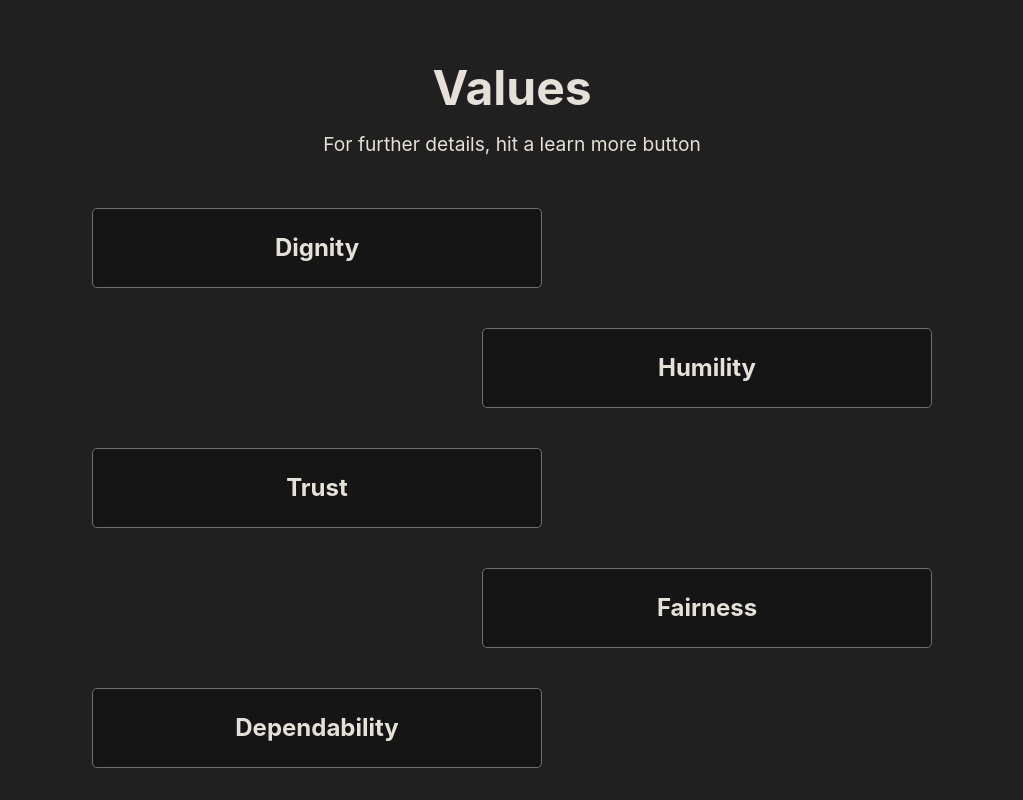
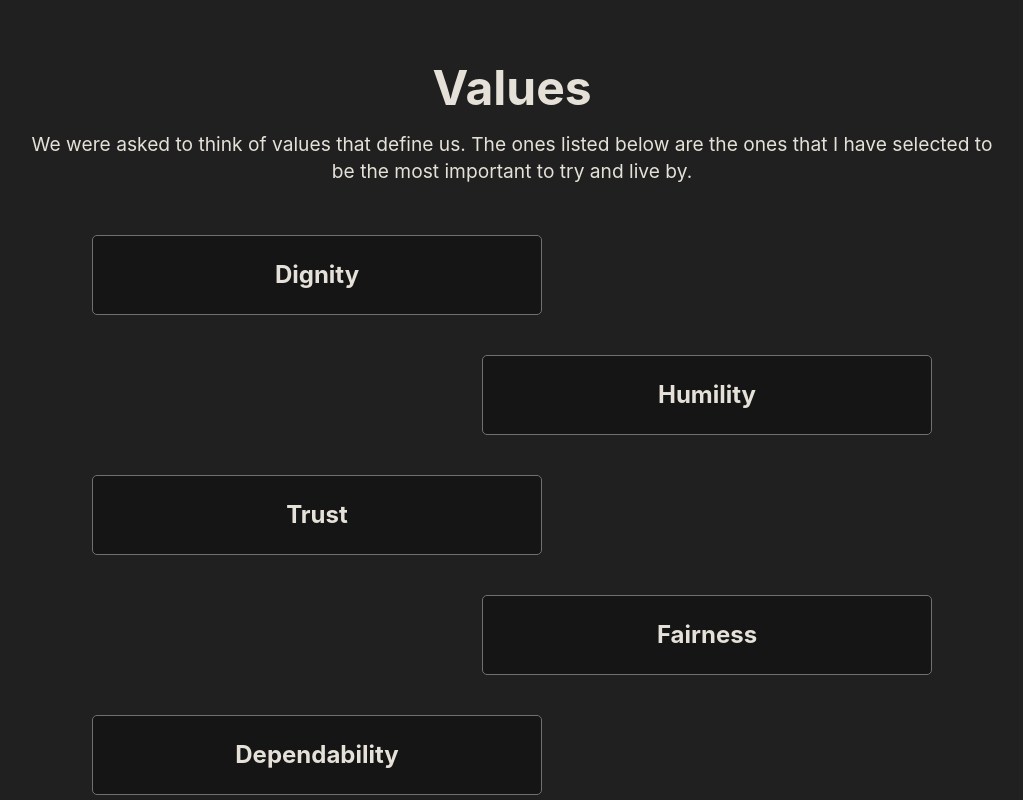
Before and after one commit to jrgrantham/james-grantham, a React (Create React App) app: page / in a window 1280 px wide. Shown: the part 3520-4320 px from the top of the page, without its empty margins (128-1151 px from the left). Built offline with nearby package versions, Linux system fonts and the light colour scheme; no server answers.

Commit message:
apply link to captions

```diff
--- a/src/components/landing/Captions.jsx
+++ b/src/components/landing/Captions.jsx
@@ -3,21 +3,24 @@ import { Link } from "react-router-dom";
 
 import SectionTitle from "../reusable/SectionTitle";
 
-import { captions, captionTitle, captionComment } from "../../data/captions";
+import { title, comment, values } from "../../data/values";
 import { Captions } from "./captionsStyling";
 
 export default function LandingCaptions() {
   return (
+    // id is used to find scroll height
     <Captions id="captions">
-      <SectionTitle title={captionTitle} description={captionComment} />
-      {captions.map((caption, index) => (
+      {/* reusable title populated through props */}
+      <SectionTitle title={title} description={comment} />
+      {values.map((caption, index) => (
         <div
-          // to='/professional'
-          onClick={''}
+          onClick={""}
           key={index}
           className={index % 2 === 0 ? "left caption" : "right caption"}
         >
-          <h5 className='toggle darkmode' >{caption}</h5>
+          <Link to='/professional'>
+            <h5 className="toggle darkmode">{caption.title}</h5>
+          </Link>
         </div>
       ))}
     </Captions>
--- a/src/components/landing/captionsStyling.jsx
+++ b/src/components/landing/captionsStyling.jsx
@@ -21,23 +21,30 @@ export const Captions = styled(Container)`
 
   a {
     color: inherit
+    margin: auto;
+    margin-bottom: 20px;
+    width: 85%;
+
+    @media (min-width: ${mediaBreak}) {
+      margin: 0 80px 40px 80px;
+      width: 450px;
+      // min-height: 80px;
+    }
   }
 
   h5 {
     background-color: ${landingCaption};
-    margin: auto;
-    margin-bottom: 20px;
     display: flex;
     justify-content: center;
     align-items: center;
     border: 1px solid ${landingCaptionBorder};
     border-radius: ${borderRad};
-    width: 85%;
+    // width: 85%;
     min-height: 70px;
     transition: transform ${transition};
 
     @media (min-width: ${mediaBreak}) {
-      margin: 0 80px 40px 80px;
+      // margin: 0 80px 40px 80px;
       width: 450px;
       min-height: 80px;
     }
--- a/src/components/professional/MainContent.jsx
+++ b/src/components/professional/MainContent.jsx
@@ -68,6 +68,8 @@ export default function MainContent(props) {
 
 const Container = styled.div`
 
+  width: 100%;
+
   .article {
     width: 100%;
     padding: ${professionalInnerPad};
--- a/src/data/aboutMe.js
+++ b/src/data/aboutMe.js
@@ -6,7 +6,6 @@ export const aboutMe = [
     contents: [
       'Originally from Hull, I moved to Aberdeen several years ago when my former boss asked if I\'d be interesting in moving to the "Oil and Gas Capital". I relocated, bought my first proprty and started a new chapter in my life.',
       "I'm still based in Aberdeen but would consider working in another city anywhere in the country. That said, I'm comfortable working from home. I have prior experience of managing remote teams (offshore) and recent experience working remotely, collaborating with teams in different time zones from around the world.",
-      "All the pieces ",
       "I have 3 lovely boys that I love spending time with, be it swimming, iceskating, bike rides, skimming stones or even turning the living room into a \"cinema\"!",
     ],
     display: false
@@ -14,13 +13,9 @@ export const aboutMe = [
   {
     title: "Software Development",
     introduction:
-      "After brief exposure to coding .",
+      "My experience of Lambda school is a mixed one. It is without doubt the hardest I have ever had to work for a sustained period of time. It was intense, difficult, frustrating and relentless its its endeavour to teach us. I have however made some good friends that I imagine I will remain in contact with.",
     contents: [
-      '',
-      '',
-      '',
-      '',
-      '',
+      '****** coming soon ******',
     ],
     display: false
   },
--- a/src/data/captions.js
+++ b/src/data/captions.js
@@ -1,5 +1,5 @@
-export const captionTitle = 'Values'
-export const captionComment = 'For further details, hit a learn more button'
+export const captionTitle = ''
+export const captionComment = ''
 
 export const captions = [
   // 'Experienced Engineer',
@@ -7,13 +7,6 @@ export const captions = [
   // 'Minimalist, no frills',
   // 'Perfectionist',
   // 'Collaborator',
-  'Dignity',
-  'Humility',
-  'Trust',
-  'Fairness',
-  'Dependability',
-  'Decisiveness',
-  'Honesty',
   // 'Innovative',
   // 'Intuitive',
   // 'Persistence',
--- a/src/data/timeLine.js
+++ b/src/data/timeLine.js
@@ -1,9 +1,9 @@
 export const timeLine = [
   {
     title: "Lambda School",
-    introduction: "Joined Lambda School to learn how to be a full stack web developer",
+    introduction: "Joined Lambda School to learn how to be a full stack web developer.",
     contents: [
-      ""
+      "****** coming soon ******"
     ],
     display: false
   },
@@ -15,7 +15,7 @@ export const timeLine = [
       "Responsible for managing workloads, prioritising and scheduling inspection activities and completing the inspection scope on time and within budget. Anomaly reviews, repair recommendations, inspection summaries, team briefs, and budget tracking and forecasting.",
       "Restructured the project, developing new systems and processes to better manage the large amount of data generated. This increased project efficiency turning a once struggling project, performing poorly for Oceaneering, into the benchmark against which other projects were compared.",
       "The new approach helped to manage and track our workload and budget simply and effectively, providing thorough visibility and therefore the opportunity to focus on the areas that were failing.",
-      "Managed the development of an internal company project to convert the monthly presentation into a website accessible by client, supplying live data available any time (the catalyst for a career change)",
+      "Managed the development of an internal company project to convert the monthly presentation into a website accessible by client, supplying live data available any time (the catalyst for a career change).",
     ],
     display: false
   },
@@ -40,7 +40,7 @@ export const timeLine = [
   {
     title: "University of Loughborough",
     introduction: "Mechanical Engineering BEng.",
-    contents: ["Studied between 1997 and 2001."],
+    contents: ["No further information."],
     display: false
   }
 ];
--- a/src/data/values.js
+++ b/src/data/values.js
@@ -1,74 +1,81 @@
+export const title = 'Values'
+export const comment = 'We were asked to think of values that define us. The ones listed below are the ones that I have selected to be the most important to try and live by.'
+
 export const values = [
   {
     title: "Dignity",
-    introduction: "",
+    introduction: "The state or quality of being worthy of honour or respect, knowing and doing what is morally right.",
     contents: [
-      "",
-      "",
-    ],
-    display: false
-  },{
-    title: "Dignity",
-    introduction: "",
-    contents: [
-      "",
-      "",
+      "****** coming soon ******",
     ],
     display: false
   },
   {
-    title: "Dignity",
-    introduction: "",
+    title: "Humility",
+    introduction: "The quality of having a modest or low view of one's importance.",
     contents: [
-      "",
-      "",
+      "****** coming soon ******",
     ],
     display: false
   },
   {
-    title: "Dignity",
-    introduction: "",
+    title: "Trust",
+    introduction: "Firm belief in the reliability, truth, or ability of someone or something.",
     contents: [
-      "",
-      "",
+      "****** coming soon ******",
     ],
     display: false
   },
   {
-    title: "Dignity",
-    introduction: "",
+    title: "Fairness",
+    introduction: "Impartial and just treatment or behaviour without favouritism or discrimination.",
     contents: [
-      "",
-      "",
+      "****** coming soon ******",
     ],
     display: false
   },
   {
-    title: "Dignity",
-    introduction: "",
+    title: "Dependability",
+    introduction: "The quality of being trustworthy and reliable.",
     contents: [
-      "",
-      "",
+      "****** coming soon ******",
     ],
     display: false
   },
   {
-    title: "Dignity",
-    introduction: "",
+    title: "Decisiveness",
+    introduction: "The ability to make decisions quickly and effectively.",
     contents: [
-      "",
-      "",
+      "****** coming soon ******",
     ],
     display: false
   },
   {
-    title: "Dignity",
-    introduction: "",
+    title: "Honesty",
+    introduction: "The quality of being honest.",
     contents: [
-      "",
-      "",
+      "****** coming soon ******",
     ],
     display: false
   },
 
 ];
+
+  // 'Experienced Engineer',
+  // 'Function over form',
+  // 'Minimalist, no frills',
+  // 'Perfectionist',
+  // 'Collaborator',
+  // 'Innovative',
+  // 'Intuitive',
+  // 'Persistence',
+  // 'Loyalty',
+  // 'Dedication',
+  // 'Family',
+  // 'Accountability',
+  // 'Sincerity',
+  // 'Tolerance',
+  // 'Valour',
+  // 'Competence',
+  // 'Consistency',
+  // 'Common sense',
--- a/src/views/Professional.jsx
+++ b/src/views/Professional.jsx
@@ -50,6 +50,7 @@ const StyledProfessional = styled.div`
   flex-direction: column;
   align-items: center;
   min-height: 100%;
+  width: 100%;
   max-width: 1000px;
   background-color: ${professionalBack};
 
```
